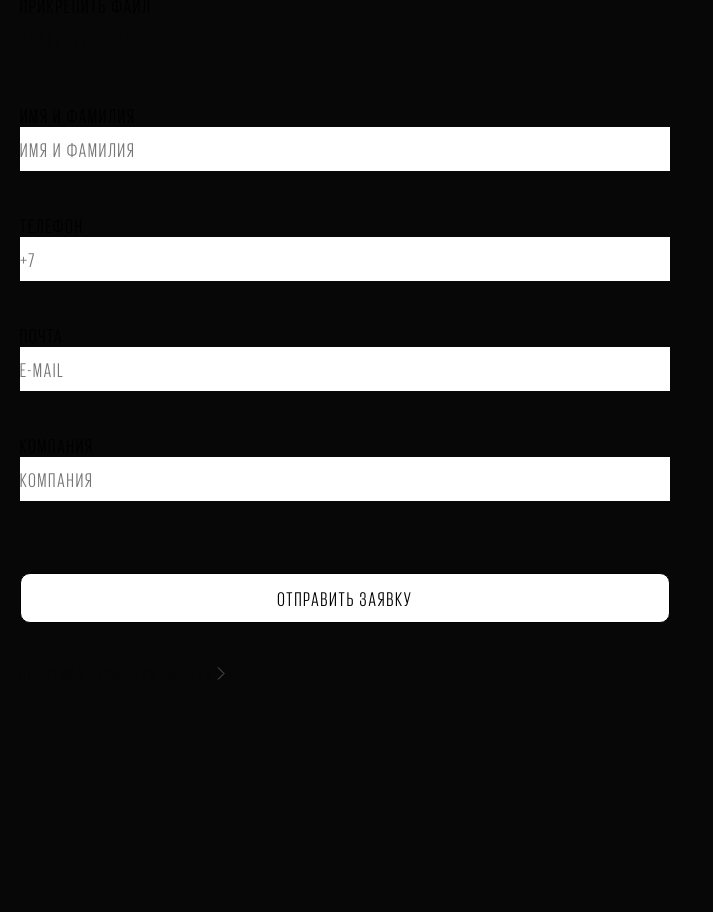
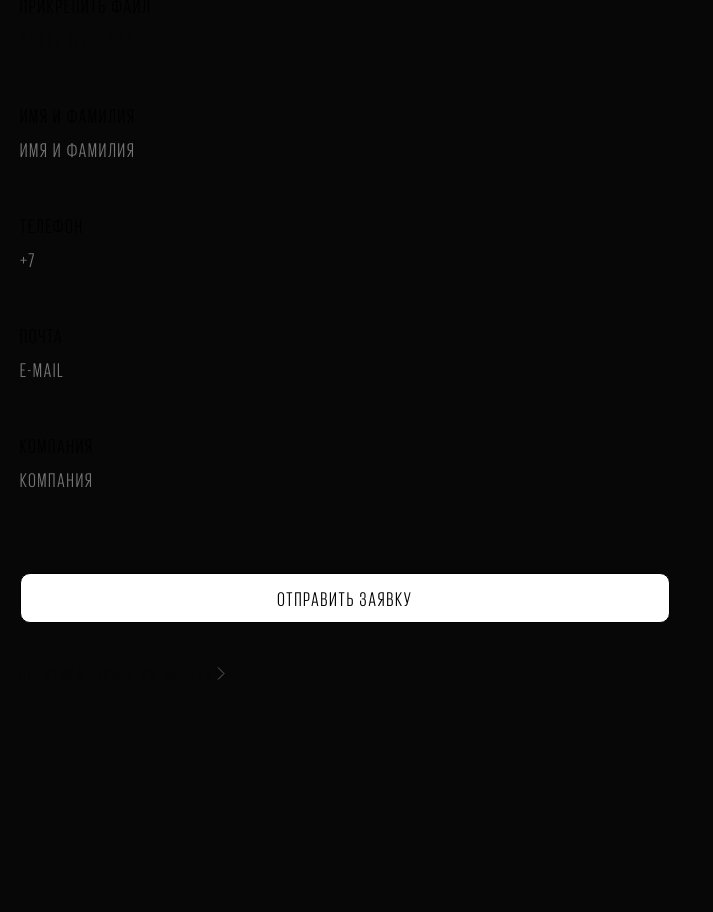
Before and after one commit to dsavelyev-man/servity, a Nuxt app in the folder client/: page /equipment/storage-systems in a window 1280 px wide. Shown: the part 1620-2532 px from the top of the page, without its empty margins (0-713 px from the left). Built offline with nearby package versions, Linux system fonts and the light colour scheme; what vue3-perfect-scrollbar would draw is missing.

Commit message:
removed background

```diff
--- a/client/components/Field.vue
+++ b/client/components/Field.vue
@@ -12,6 +12,7 @@
   border: none;
   font-size: $text-default;
   border-bottom: 2px solid $black;
+  background: none;
   outline: none;
   padding: 10px 0;
   letter-spacing: $text-default-spacing;
```
